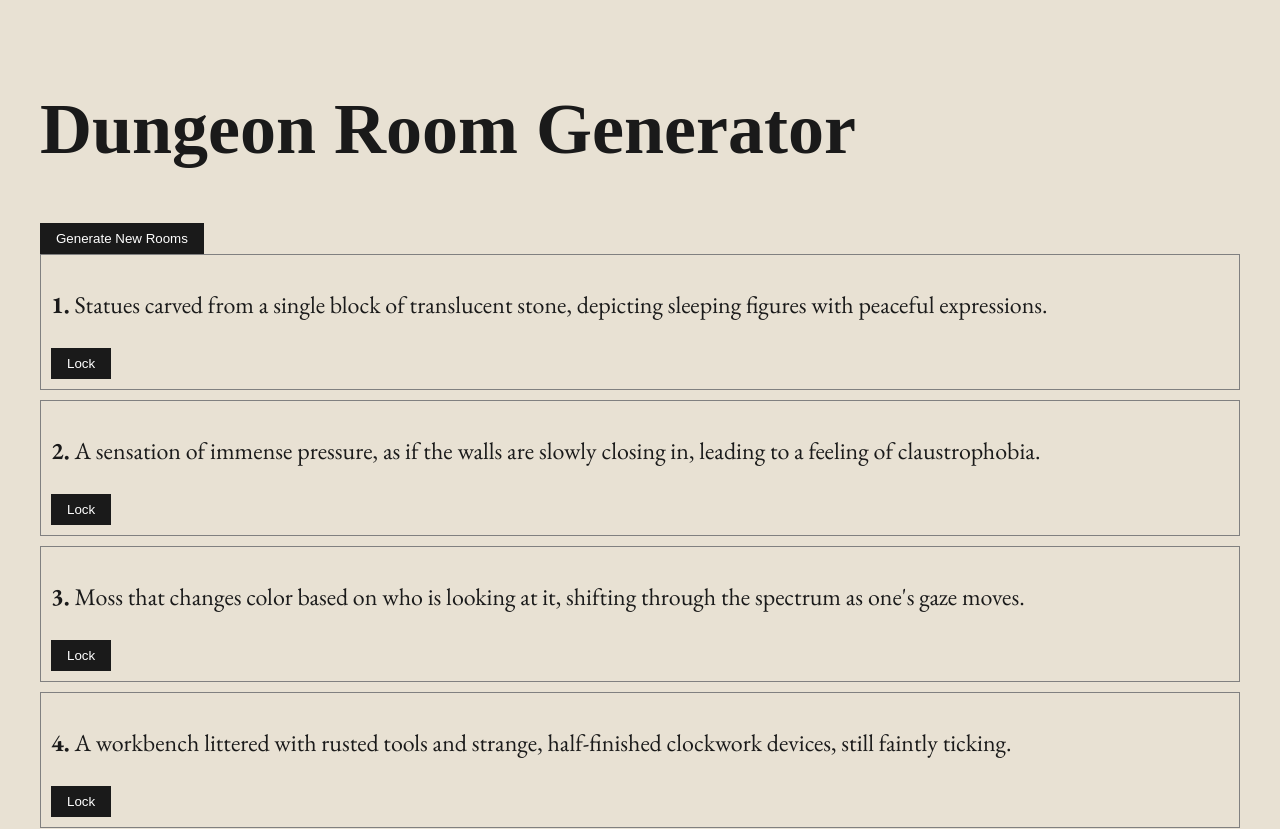
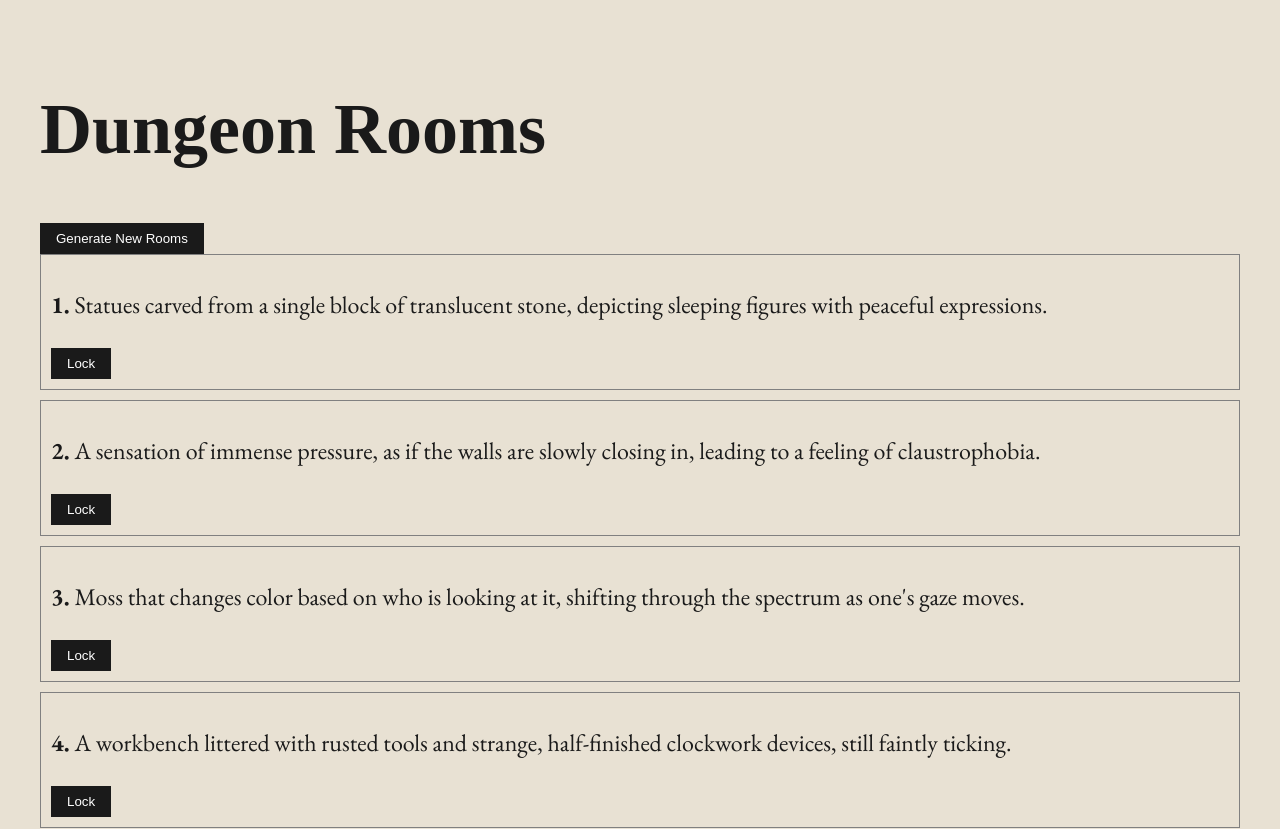
Before and after one commit to NateHPS/dungeongen, a React (Vite) app: page / in a window 1280 px wide. Shown: the top 829 px of the page. Built offline with nearby package versions, Linux system fonts and the light colour scheme; a web font is replaced by a local one.

Commit message:
Update App.jsx

```diff
--- a/src/App.jsx
+++ b/src/App.jsx
@@ -249,7 +249,7 @@ export default function App() {
 
   return (
     <div>
-      <h1>Dungeon Room Generator</h1>
+      <h1>Dungeon Rooms</h1>
       <button onClick={generateRooms}>Generate New Rooms</button>
       {rooms.map((room, index) => (
         <div key={index} style={{ border: locked.includes(index) ? '2px solid red' : '1px solid gray', marginBottom: '10px', padding: '10px' }}>
```
